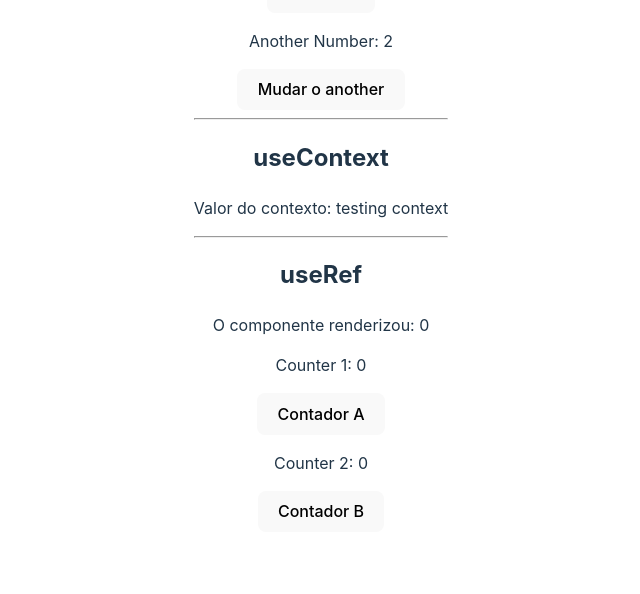
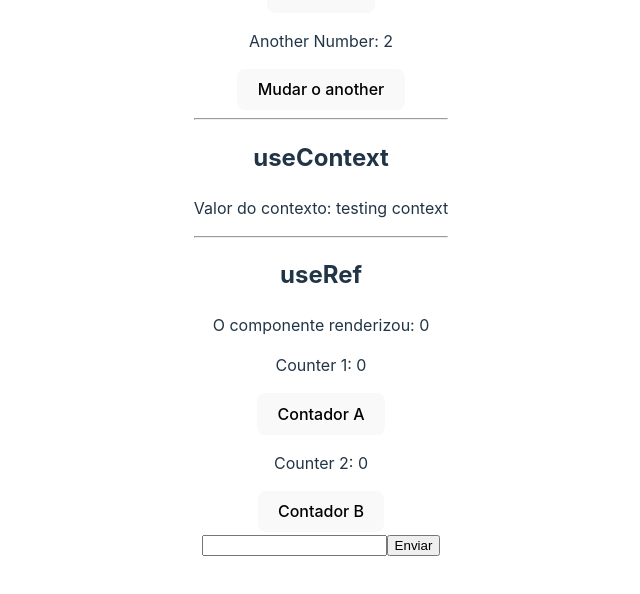
Before and after one commit to Matlima/HooksReact, a React (Vite) app: page / in a window 1280 px wide. Shown: the part 953-1547 px from the top of the page, without its empty margins (319-959 px from the left). Built offline with nearby package versions, Linux system fonts and the light colour scheme.

Commit message:
finalizando useRef e DOM

```diff
--- a/src/components/HookUseRef.jsx
+++ b/src/components/HookUseRef.jsx
@@ -11,6 +11,18 @@
     numberRef.current = numberRef.current + 1;
   });
 
+  // 2 0 useRef e DOM
+  const inputRef = useRef();
+  const [text, setText] = useState("");
+
+  const handleSubmit = (e) => {
+    e.preventDefault();
+
+    setText("");
+
+    inputRef.current.focus();
+  }
+
   return (
     <div>
       <h2>useRef</h2>
@@ -19,7 +31,12 @@
       <button onClick={() => setCounter(counter + 1)}>Contador A</button>
       <p>Counter 2: {counterB}</p>
       <button onClick={() => setCounterB(counterB + 1)}>Contador B</button>
+      <form onSubmit={handleSubmit}>
+        <input type="text" ref={inputRef} value={text} onChange={(e) => setText(e.target.value)}/>
+        <input type="submit" value="Enviar" />
+      </form>
     </div>
+
   )
 }
 
```
